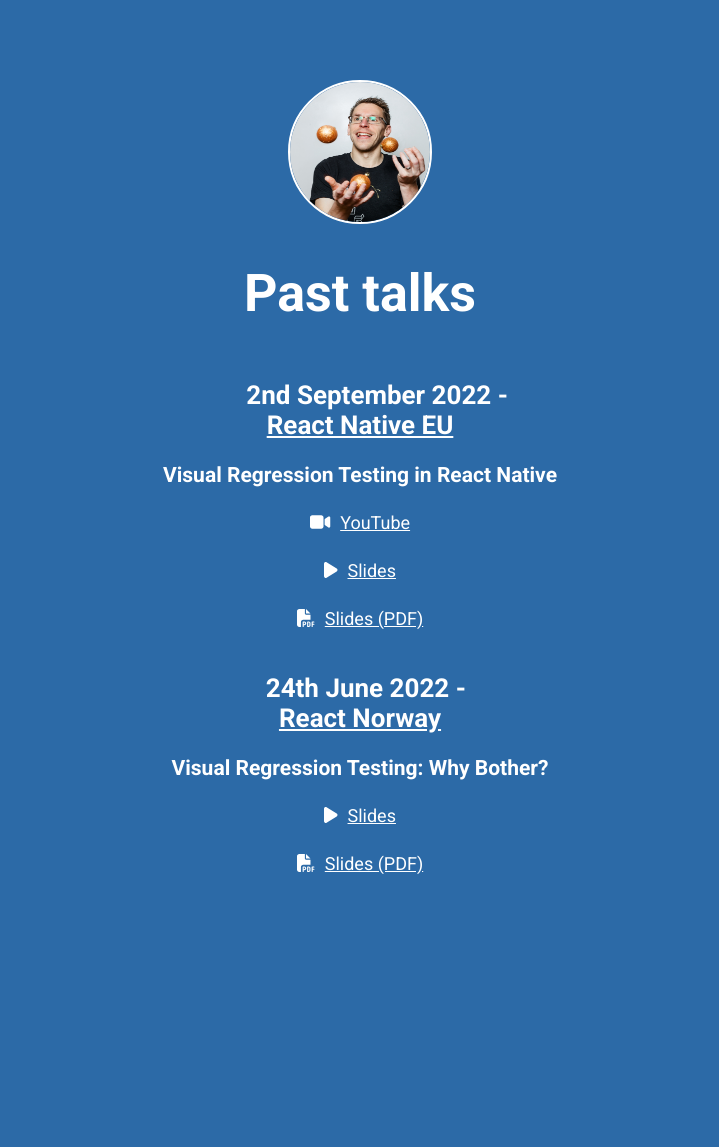
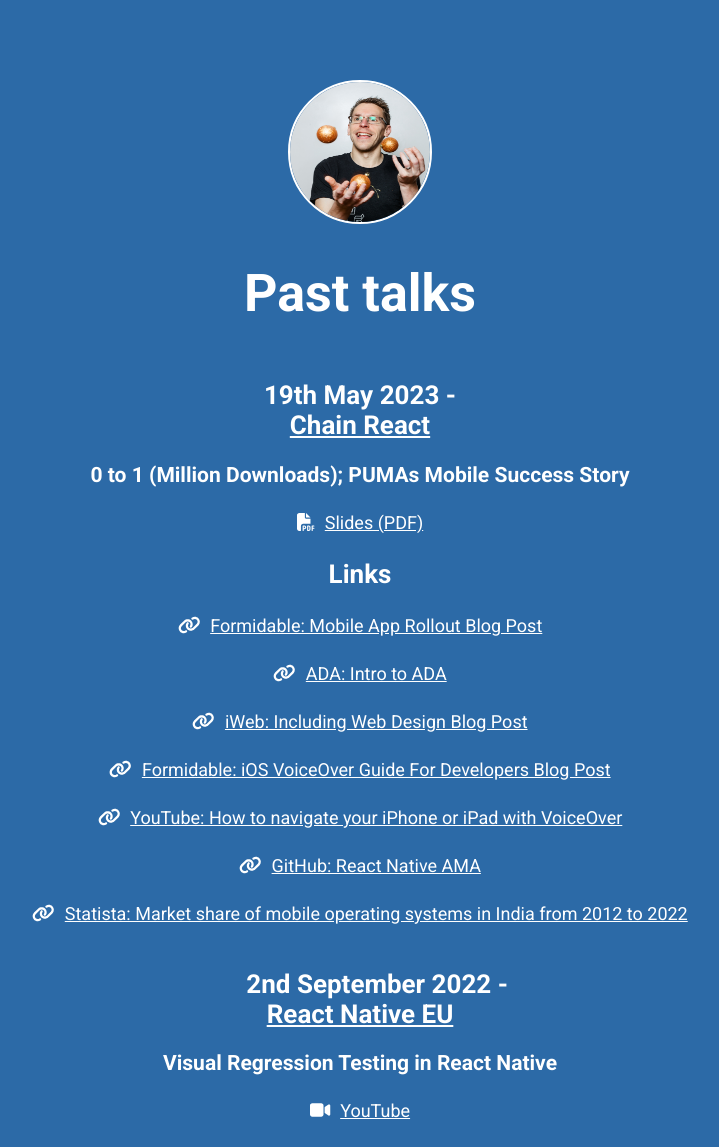
Before and after one commit to robwalkerco/robwalkerco.github.io, a Gatsby site: page /talks in a window 1280 px wide. Shown: the top 1147 px of the page, without its empty margins (280-999 px from the left). Before the commit the page ends 897 px from the top, so only its background shows below. Built offline with nearby package versions, Linux system fonts and the light colour scheme; Gatsby itself is replaced by a stand-in of ours.

Commit message:
Add puma talk resources

```diff
--- a/src/pages/talks.tsx
+++ b/src/pages/talks.tsx
@@ -1,5 +1,10 @@
 import { FontAwesomeIcon } from "@fortawesome/react-fontawesome";
-import { faFilePdf, faPlay, faVideo } from "@fortawesome/free-solid-svg-icons";
+import {
+  faFilePdf,
+  faPlay,
+  faVideo,
+  faLink,
+} from "@fortawesome/free-solid-svg-icons";
 import * as React from "react";
 import Layout from "../components/Layout";
 import robwalker from "../images/robwalker.jpg";
@@ -23,6 +28,94 @@
         </header>
 
         <h1>Past talks</h1>
+        <article>
+          <h2>
+            19th&nbsp;May&nbsp;2023&nbsp;-{" "}
+            <a href="https://chainreactconf.com/">Chain&nbsp;React</a>
+          </h2>
+
+          <h3>0 to 1 (Million Downloads); PUMAs Mobile Success Story</h3>
+
+          {/* <p>
+            <a
+              href="https://www.youtube.com/watch?v=cRbreZz8LHk"
+              target="_blank"
+            >
+              <FontAwesomeIcon icon={faVideo} />
+              YouTube
+            </a>
+          </p> */}
+
+          <p>
+            <a href="/0-to-1-PUMAs-Mobile-Success-Story.pdf" target="_blank">
+              <FontAwesomeIcon icon={faFilePdf} />
+              Slides (PDF)
+            </a>
+          </p>
+
+          <h2>Links</h2>
+          <p>
+            <a
+              href="https://formidable.com/blog/2022/mobile-app-rollout/"
+              target="_blank"
+            >
+              <FontAwesomeIcon icon={faLink} />
+              Formidable: Mobile App Rollout Blog Post
+            </a>
+          </p>
+          <p>
+            <a href="https://www.ada.gov/topics/intro-to-ada" target="_blank">
+              <FontAwesomeIcon icon={faLink} />
+              ADA: Intro to ADA
+            </a>
+          </p>
+          <p>
+            <a
+              href="https://www.iweb.co.uk/2016/10/inclusive-design-why-our-websites-should-more-accessible"
+              target="_blank"
+            >
+              <FontAwesomeIcon icon={faLink} />
+              iWeb: Including Web Design Blog Post
+            </a>
+          </p>
+          <p>
+            <a
+              href="https://formidable.com/blog/2023/ios-voiceover-guide-for-developers/"
+              target="_blank"
+            >
+              <FontAwesomeIcon icon={faLink} />
+              Formidable: iOS VoiceOver Guide For Developers Blog Post
+            </a>
+          </p>
+          <p>
+            <a
+              href="https://www.youtube.com/watch?v=qDm7GiKra28"
+              target="_blank"
+            >
+              <FontAwesomeIcon icon={faLink} />
+              YouTube: How to navigate your iPhone or iPad with VoiceOver
+            </a>
+          </p>
+          <p>
+            <a
+              href="https://formidable.com/open-source/react-native-ama/"
+              target="_blank"
+            >
+              <FontAwesomeIcon icon={faLink} />
+              GitHub: React Native AMA
+            </a>
+          </p>
+          <p>
+            <a
+              href="https://www.statista.com/statistics/262157"
+              target="_blank"
+            >
+              <FontAwesomeIcon icon={faLink} />
+              Statista: Market share of mobile operating systems in India from
+              2012 to 2022
+            </a>
+          </p>
+        </article>
 
         <article>
           <h2>
```
